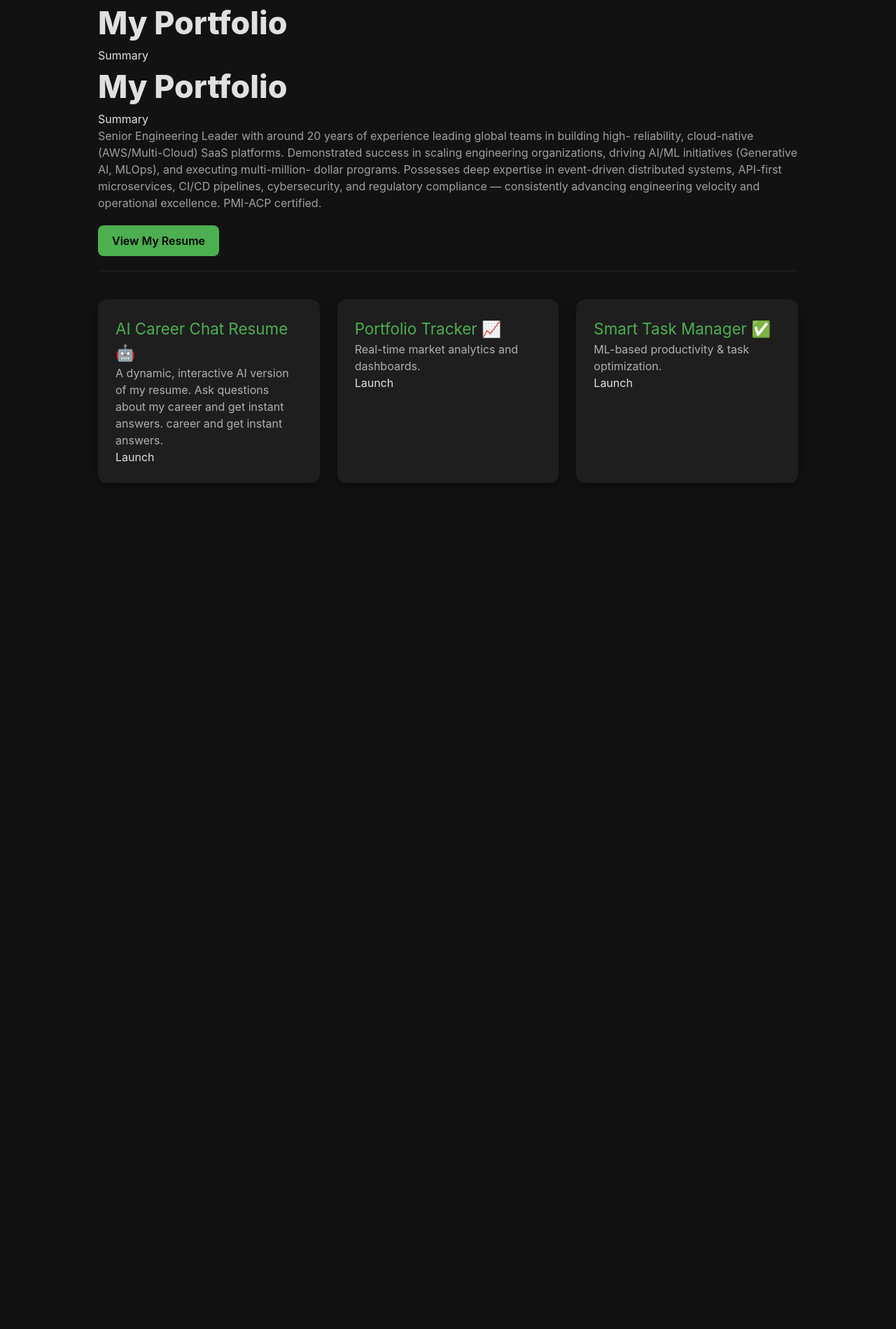
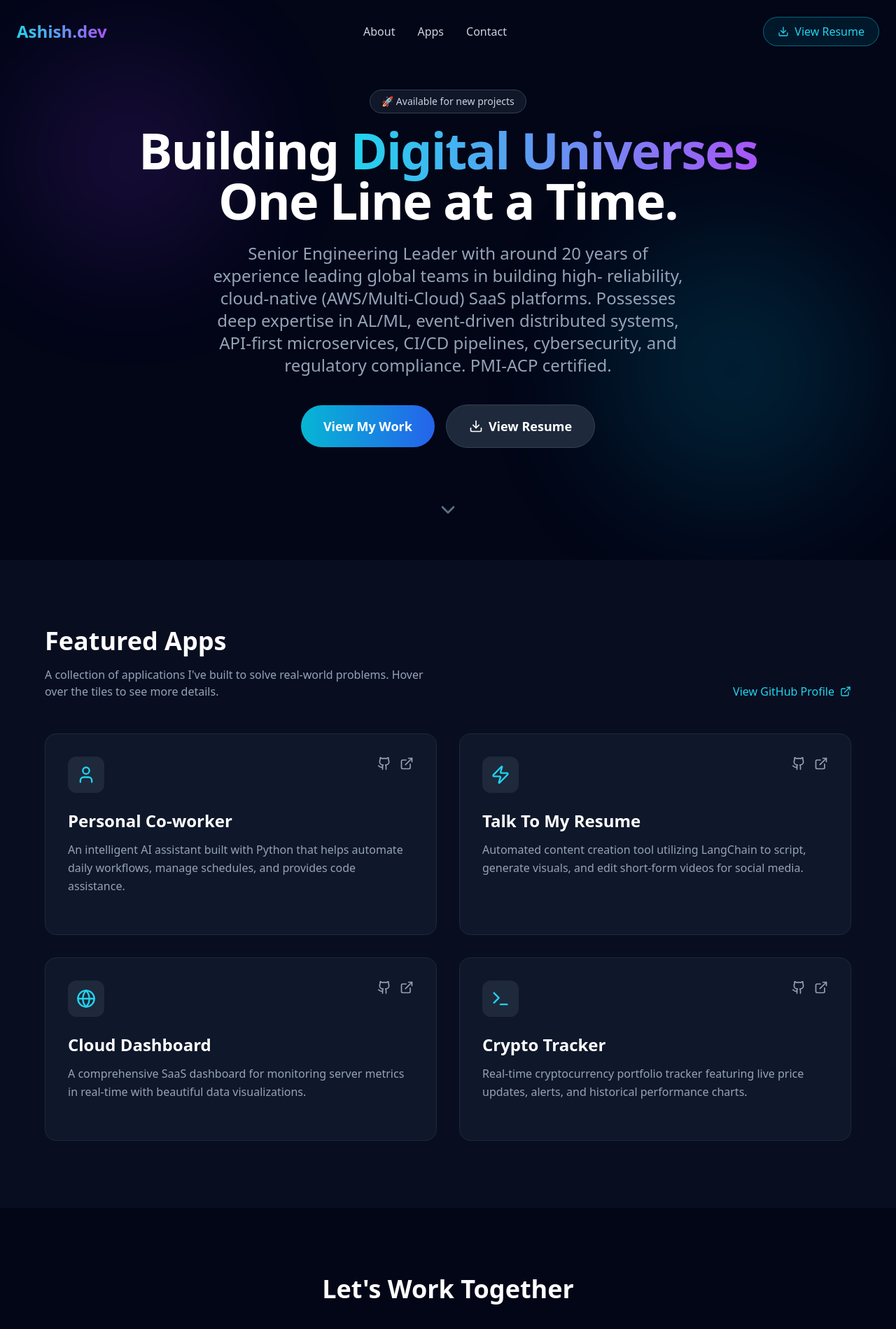
Before and after one commit to ashishJaiswal01/my-digital-showroom-90, a React (Vite) app: page / in a window 1280 px wide. Shown: the top 1899 px of the page at 70% size. Before the commit the page ends 800 px from the top, so only its background shows below. Built offline with nearby package versions, Linux system fonts and the light colour scheme.

Commit message:
UI changes

```diff
--- a/package.json
+++ b/package.json
@@ -13,6 +13,7 @@
   },
   "dependencies": {
     "axios": "^1.5.0",
+    "lucide-react": "^0.554.0",
     "react": "^18.2.0",
     "react-dom": "^18.2.0",
     "react-router-dom": "^6.14.1"
--- a/src/HomePage.tsx
+++ b/src/HomePage.tsx
@@ -1,80 +1,219 @@
-import React from "react";
-import "./styles.css";
+import React, { useState, useEffect } from 'react';
+import {
+  Download,
+  Github,
+  Linkedin,
+  Mail,
+  ExternalLink,
+  Terminal,
+  Globe,
+  Zap,
+  User,
+  ChevronDown
+} from 'lucide-react';
+
+// --- Components ---
+
+const Navbar = ({ scrolled }: { scrolled: boolean }) => (
+  <nav className={`fixed w-full z-50 transition-all duration-300 ${scrolled ? 'bg-slate-900/80 backdrop-blur-md py-4 shadow-lg border-b border-slate-700/50' : 'bg-transparent py-6'}`}>
+    <div className="container mx-auto px-6 flex justify-between items-center">
+      <div className="text-2xl font-bold bg-gradient-to-r from-cyan-400 to-purple-500 bg-clip-text text-transparent cursor-pointer">
+        Ashish.dev
+      </div>
+      <div className="hidden md:flex space-x-8 text-slate-300 font-medium">
+        <a href="#about" className="hover:text-cyan-400 transition-colors">About</a>
+        <a href="#projects" className="hover:text-cyan-400 transition-colors">Apps</a>
+        <a href="#contact" className="hover:text-cyan-400 transition-colors">Contact</a>
+      </div>
+      <a
+        href="https://ashishjaiswal01.github.io/profile/"
+        target="_blank" rel="noopener noreferrer"
+        className="px-5 py-2 rounded-full bg-cyan-500/10 border border-cyan-500/50 text-cyan-400 hover:bg-cyan-500 hover:text-white transition-all duration-300 flex items-center gap-2"
+      >
+        <Download size={16} />
+        <span>View Resume</span>
+      </a>
+    </div>
+  </nav>
+);
+
+const Hero = () => (
+  <section id="about" className="relative min-h-screen flex items-center justify-center pt-20 overflow-hidden">
+    {/* Background Glows */}
+    <div className="absolute top-20 left-10 w-72 h-72 bg-purple-600/20 rounded-full blur-[100px] animate-pulse"></div>
+    <div className="absolute bottom-20 right-10 w-96 h-96 bg-cyan-600/20 rounded-full blur-[100px] animate-pulse delay-1000"></div>
+
+    <div className="container mx-auto px-6 relative z-10 text-center">
+      <div className="inline-block mb-4 px-4 py-1.5 rounded-full bg-slate-800/50 border border-slate-700 text-slate-300 text-sm font-medium">
+        🚀 Available for new projects
+      </div>
+      <h1 className="text-5xl md:text-7xl font-extrabold text-white mb-6 tracking-tight">
+        Building <span className="text-transparent bg-clip-text bg-gradient-to-r from-cyan-400 to-purple-500">Digital Universes</span>
+        <br /> One Line at a Time.
+      </h1>
+      <p className="text-xl md:text-2xl text-slate-400 mb-10 max-w-2xl mx-auto leading-relaxed">
+        Senior Engineering Leader with around 20 years of experience leading global teams in building high- reliability,
+        cloud-native (AWS/Multi-Cloud) SaaS platforms. Possesses deep expertise in AL/ML, event-driven distributed systems, API-first microservices, CI/CD pipelines, cybersecurity, and
+        regulatory compliance. PMI-ACP certified.
+      </p>
+
+      <div className="flex flex-col sm:flex-row justify-center items-center gap-4">
+        <a href="#projects" className="px-8 py-4 rounded-full bg-gradient-to-r from-cyan-500 to-blue-600 text-white font-bold text-lg hover:shadow-lg hover:shadow-cyan-500/25 transition-all transform hover:-translate-y-1">
+          View My Work
+        </a>
+        <a href="https://ashishjaiswal01.github.io/profile/" target="_blank" rel="noopener noreferrer" className="px-8 py-4 rounded-full bg-slate-800 text-white font-bold text-lg border border-slate-700 hover:bg-slate-700 transition-all flex items-center gap-2">
+          <Download size={20} />
+          View Resume
+        </a>
+      </div>
+
+      <div className="mt-20 animate-bounce text-slate-500 flex justify-center">
+        <ChevronDown size={32} />
+      </div>
+    </div>
+  </section>
+);
+
+const ProjectTile = ({ title, description, tags, icon: Icon, links }: any) => (
+  <div className="group relative bg-slate-900 rounded-2xl overflow-hidden border border-slate-800 hover:border-cyan-500/50 transition-all duration-300 hover:shadow-2xl hover:shadow-cyan-500/10 hover:-translate-y-2">
+    <div className="p-8 h-full flex flex-col">
+      <div className="flex justify-between items-start mb-6">
+        <div className="p-3 rounded-xl bg-slate-800 text-cyan-400 group-hover:bg-cyan-500 group-hover:text-white transition-colors">
+          <Icon size={28} />
+        </div>
+        <div className="flex gap-3">
+          {links.github && (
+            <a href={links.github} className="text-slate-400 hover:text-white transition-colors" title="View Code">
+              <Github size={20} />
+            </a>
+          )}
+          {links.demo && (
+            <a href={links.demo} className="text-slate-400 hover:text-cyan-400 transition-colors" title="Live Demo">
+              <ExternalLink size={20} />
+            </a>
+          )}
+        </div>
+      </div>
+
+      <h3 className="text-2xl font-bold text-white mb-3 group-hover:text-cyan-400 transition-colors">{title}</h3>
+      <p className="text-slate-400 mb-6 flex-grow leading-relaxed">
+        {description}
+      </p>
+    </div>
+  </div>
+);
 
 export const HomePage = () => {
+  const [scrolled, setScrolled] = useState(false);
+
+  useEffect(() => {
+    const handleScroll = () => setScrolled(window.scrollY > 50);
+    window.addEventListener('scroll', handleScroll);
+    return () => window.removeEventListener('scroll', handleScroll);
+  }, []);
+
+  const projects = [
+    {
+      title: "Personal Co-worker",
+      description: "An intelligent AI assistant built with Python that helps automate daily workflows, manage schedules, and provides code assistance.",
+      tags: ["Python", "Flask", "OpenAI", "React"],
+      icon: User,
+      links: { github: "#", demo: "#" }
+    },
+    {
+      title: "Talk To My Resume",
+      description: "Automated content creation tool utilizing LangChain to script, generate visuals, and edit short-form videos for social media.",
+      tags: ["LangChain", "FFmpeg", "Next.js", "AI"],
+      icon: Zap,
+      links: { github: "#", demo: "https://talktomyresume.onrender.com/" }
+    },
+    {
+      title: "Cloud Dashboard",
+      description: "A comprehensive SaaS dashboard for monitoring server metrics in real-time with beautiful data visualizations.",
+      tags: ["React", "Langraph", "Python"],
+      icon: Globe,
+      links: { github: "#", demo: "#" }
+    },
+    {
+      title: "Crypto Tracker",
+      description: "Real-time cryptocurrency portfolio tracker featuring live price updates, alerts, and historical performance charts.",
+      tags: ["TypeScript", "Node.js", "WebSocket"],
+      icon: Terminal,
+      links: { github: "#", demo: "#" }
+    }
+  ];
+
   return (
-    <div>
+    <div className="bg-slate-950 min-h-screen text-slate-300 font-sans selection:bg-cyan-500/30 selection:text-cyan-200">
+      <Navbar scrolled={scrolled} />
 
-      {/* Profile Header */}
-      <header className="profile-header">
-        <h1>My Portfolio</h1>
+      <main>
+        <Hero />
 
-        <h2>Summary</h2>
+        {/* Projects / App Tiles Section */}
+        <section id="projects" className="py-24 px-6 bg-slate-900/50">
+          <div className="container mx-auto max-w-6xl">
+            <div className="flex flex-col md:flex-row justify-between items-end mb-12">
+              <div>
+                <h2 className="text-3xl md:text-4xl font-bold text-white mb-4">Featured Apps</h2>
+                <p className="text-slate-400 max-w-xl">
+                  A collection of applications I've built to solve real-world problems.
+                  Hover over the tiles to see more details.
+                </p>
+              </div>
+              <a href="https://github.com/ashishJaiswal01" target="_blank" rel="noopener noreferrer" className="hidden md:flex items-center gap-2 text-cyan-400 hover:text-cyan-300 font-medium mt-4 md:mt-0 group">
+                View GitHub Profile
+                <ExternalLink size={16} className="group-hover:translate-x-1 transition-transform" />
+              </a>
+            </div>
 
-        <h1>My Portfolio</h1>
+            <div className="grid grid-cols-1 md:grid-cols-2 lg:grid-cols-2 gap-8">
+              {projects.map((project, index) => (
+                <ProjectTile key={index} {...project} />
+              ))}
+            </div>
 
-        <h2>Summary</h2>
+            <div className="mt-12 text-center md:hidden">
+              <a href="https://github.com/ashishJaiswal01" target="_blank" rel="noopener noreferrer" className="inline-flex items-center gap-2 text-cyan-400 font-medium">
+                View GitHub Profile <ExternalLink size={16} />
+              </a>
+            </div>
+          </div>
+        </section>
 
+        {/* Contact / Footer */}
+        <section id="contact" className="py-24 px-6 relative overflow-hidden">
+          <div className="absolute top-0 left-1/2 -translate-x-1/2 w-full h-full bg-[radial-gradient(ellipse_at_center,_var(--tw-gradient-stops))] from-purple-900/20 via-slate-950 to-slate-950 -z-10"></div>
 
-        <p>
-            Senior Engineering Leader with around 20 years of experience leading global teams in building high-
-            reliability, cloud-native (AWS/Multi-Cloud) SaaS platforms. Demonstrated success in scaling
-            engineering organizations, driving AI/ML initiatives (Generative AI, MLOps), and executing multi-million-
-            dollar programs. Possesses deep expertise in event-driven distributed systems, API-first microservices,
-            CI/CD pipelines, cybersecurity, and regulatory compliance — consistently advancing engineering
-            velocity and operational excellence. PMI-ACP certified.
-        </p>
+          <div className="container mx-auto text-center max-w-2xl">
+            <h2 className="text-3xl md:text-4xl font-bold text-white mb-8">Let's Work Together</h2>
+            <p className="text-slate-400 text-lg mb-10">
+              Whether you have a question or just want to say hi, my inbox is always open!
+            </p>
 
-        <a
-          href="https://ashishjaiswal01.github.io/profile/"
-          className="resume-link"
-          target="_blank"
-        >
-          View My Resume
-        </a>
-      </header>
+            <a href="mailto:ashish.jaisi@gmail.com" className="inline-flex items-center gap-3 px-8 py-4 rounded-full bg-white text-slate-900 font-bold hover:bg-cyan-50 transition-colors mb-16">
+              <Mail size={20} />
+              Say Hello
+            </a>
 
-      {/* App Tiles */}
-      <main className="app-grid">
+            <div className="flex justify-center gap-8 mb-8">
+              <a href="https://github.com/ashishJaiswal01" className="p-3 bg-slate-800 rounded-full text-slate-400 hover:text-white hover:bg-slate-700 transition-all">
+                <Github size={24} />
+              </a>
+              <a href="https://www.linkedin.com/in/ashish-jais/" className="p-3 bg-slate-800 rounded-full text-slate-400 hover:text-blue-400 hover:bg-slate-700 transition-all">
+                <Linkedin size={24} />
+              </a>
+              <a href="#" className="p-3 bg-slate-800 rounded-full text-slate-400 hover:text-cyan-400 hover:bg-slate-700 transition-all">
+                <Globe size={24} />
+              </a>
+            </div>
 
-        {/* Tile 1: AI Career Chat Resume */}
-        <a
-          className="app-tile"
-          href="https://talktomyresume.onrender.com"
-          href="https://talktomyresume.onrender.com/"
-          target="_blank"
-        >
-          <div>
-            <h2>AI Career Chat Resume 🤖</h2>
-            <p>
-              A dynamic, interactive AI version of my resume. Ask questions about my
-              career and get instant answers.
-              career and get instant answers.
+            <p className="text-slate-600 text-sm">
+              © {new Date().getFullYear()} Ashish Jaiswal. Built with React & Tailwind.
             </p>
           </div>
-          <span className="link-text">Launch</span>
-        </a>
-
-        {/* Tile 2 */}
-        <a className="app-tile" href="#">
-          <div>
-            <h2>Portfolio Tracker 📈</h2>
-            <p>Real-time market analytics and dashboards.</p>
-          </div>
-          <span className="link-text">Launch</span>
-        </a>
-
-        {/* Tile 3 */}
-        <a className="app-tile" href="#">
-          <div>
-            <h2>Smart Task Manager ✅</h2>
-            <p>ML-based productivity & task optimization.</p>
-          </div>
-          <span className="link-text">Launch</span>
-        </a>
-
+        </section>
       </main>
-
     </div>
   );
 };
```
Also changed, not shown: 3 other files (tests, documents, lock files or other folders).
